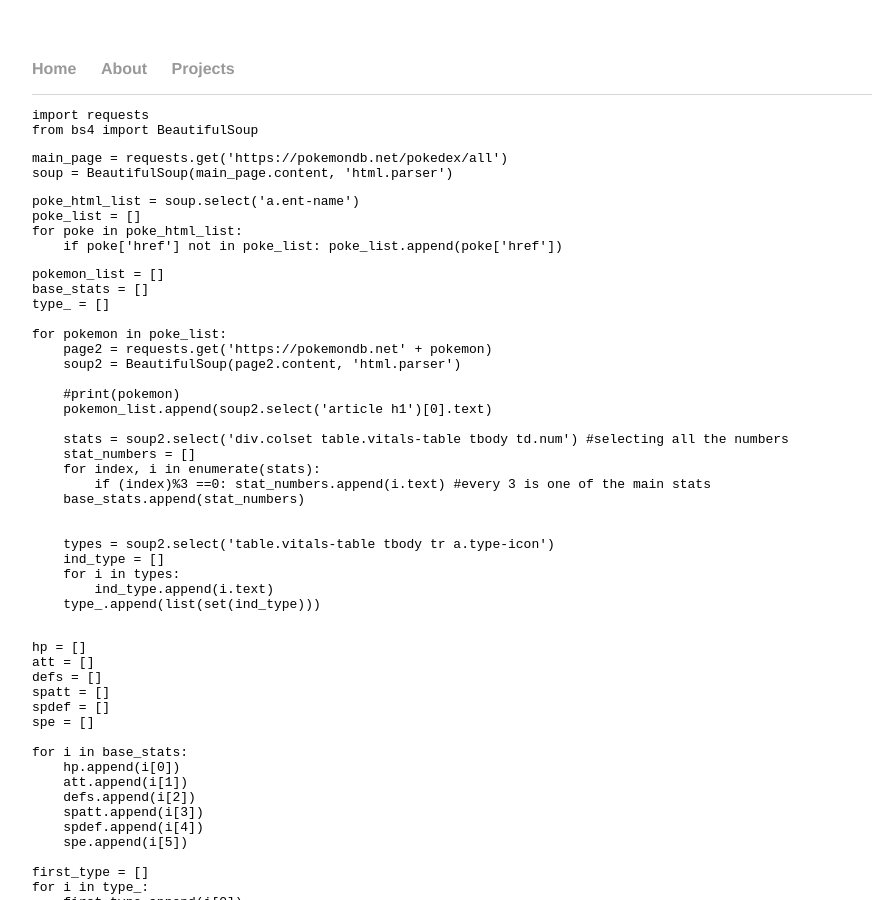
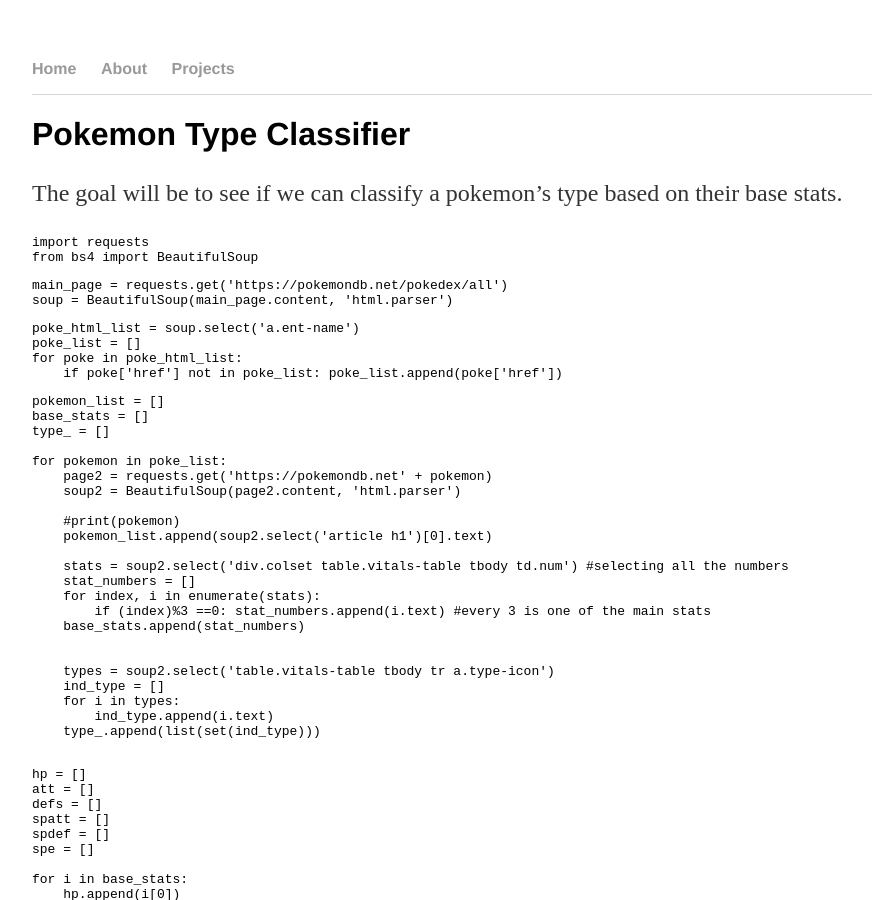
Before and after one commit to clfkenny/clfkenny.github.io, a Jekyll site: the page built from projects/pokemon classification.md, in a window 1280 px wide and 900 px high. Shown: the whole window, without its empty margins (160-1032 px from the left). Built offline with Jekyll 4.4.1, drawn with Linux system fonts in a browser that asks for light colours; our own code applies the rules of GitHub Pages for plain Markdown files.

Commit message:
Update pokemon classification.md

````diff
--- a/projects/pokemon classification.md
+++ b/projects/pokemon classification.md
@@ -1,3 +1,6 @@
+
+# Pokemon Type Classifier
+The goal will be to see if we can classify a pokemon's type based on their base stats.
 
 ```python
 import requests
````
